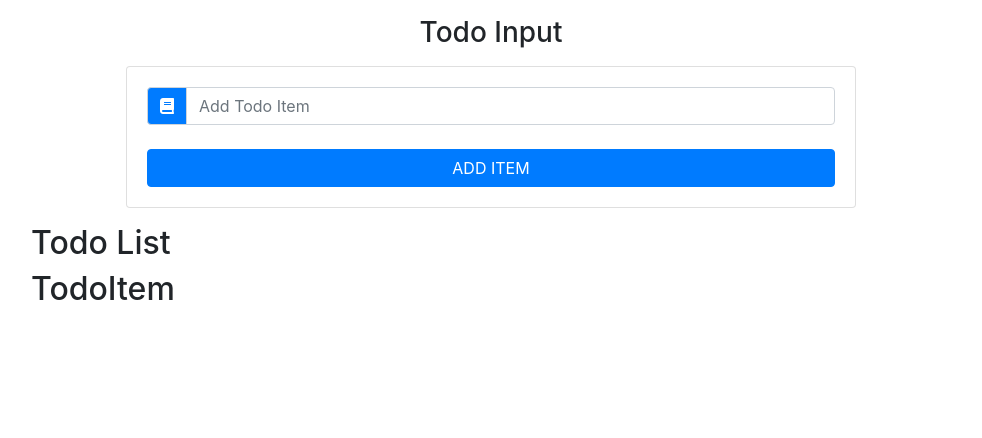
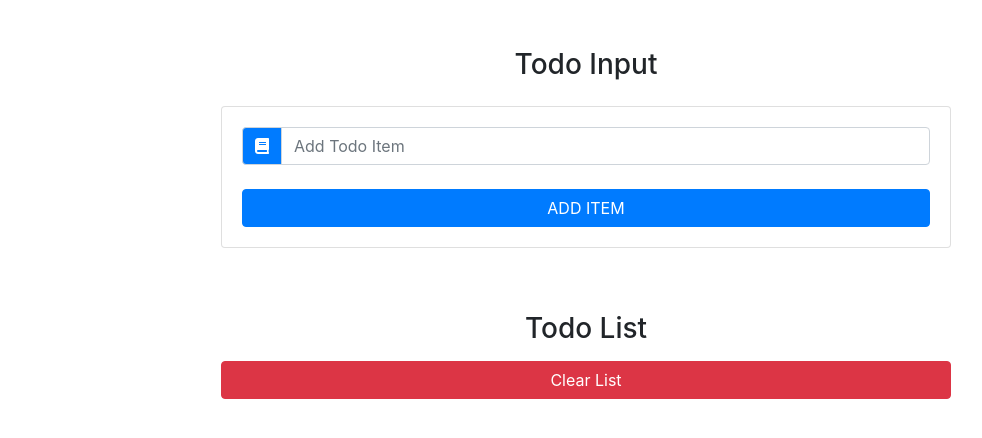
Before and after one commit to karn21/to-do-list, a React (Create React App) app: page / in a window 1280 px wide. Shown: the top 438 px of the page, without its empty margins (54-1036 px from the left). Built offline with nearby package versions, Linux system fonts and the light colour scheme.

Commit message:
Added todo list component

```diff
--- a/src/App.js
+++ b/src/App.js
@@ -36,12 +36,16 @@ export class App extends Component {
     console.log("handle Delete");
   };
 
+  clearList = () => {
+    console.log("List CLeared");
+  };
+
   render() {
     return (
       <div className="container">
+        <h3 className="text-capitalize text-center mt-5 mb-2">todo Input</h3>
         <div className="row">
-          <div className="col-10 col-md-8 offset-1 mt-3">
-            <h3 className="text-capitalize text-center">todo Input</h3>
+          <div className="col-10 col-md-8 offset-1 offset-md-2">
             <TodoInput
               item={this.state.item}
               handleChange={this.handleChange}
@@ -50,7 +54,12 @@ export class App extends Component {
           </div>
         </div>
 
-        <TodoList></TodoList>
+        <TodoList
+          items={this.state.items}
+          clearList={this.clearList}
+          handleEdit={this.handleEdit}
+          handleDelete={this.handleDelete}
+        ></TodoList>
       </div>
     );
   }
--- a/src/components/TodoItem.js
+++ b/src/components/TodoItem.js
@@ -2,9 +2,10 @@ import React, { Component } from "react";
 
 export class TodoItem extends Component {
   render() {
+    const { task, handleDelete, handleEdit } = this.props;
     return (
       <div>
-        <h2>TodoItem</h2>
+        <p>{task}</p>
       </div>
     );
   }
--- a/src/components/TodoList.js
+++ b/src/components/TodoList.js
@@ -3,10 +3,31 @@ import TodoItem from "./TodoItem";
 
 export class TodoList extends Component {
   render() {
+    const { items, clearList, handleEdit, handleDelete } = this.props;
     return (
       <div>
-        <h2>Todo List</h2>
-        <TodoItem></TodoItem>
+        <h3 className="text-capitalize mt-5 mb-3 text-center">Todo List</h3>
+        <div className="row">
+          <div className="col-10 col-md-8 offset-1 offset-md-2">
+            {items.map((item) => {
+              return (
+                <TodoItem
+                  key={item.id}
+                  task={item.task}
+                  handleDelete={handleDelete}
+                  handleEdit={handleEdit}
+                ></TodoItem>
+              );
+            })}
+            <button
+              className="btn btn-block btn-danger"
+              type="button"
+              onClick={clearList}
+            >
+              Clear List
+            </button>
+          </div>
+        </div>
       </div>
     );
   }
```
